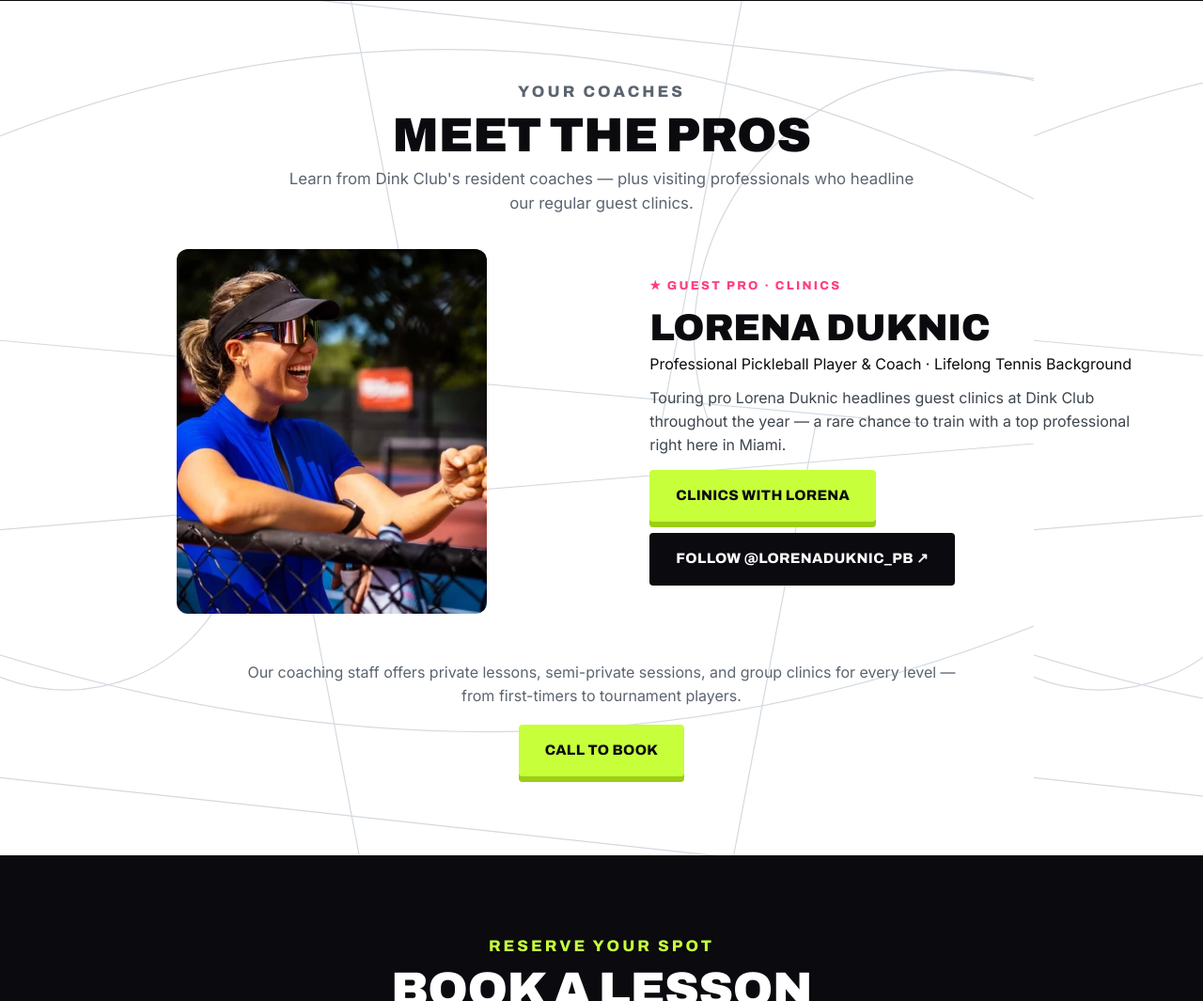
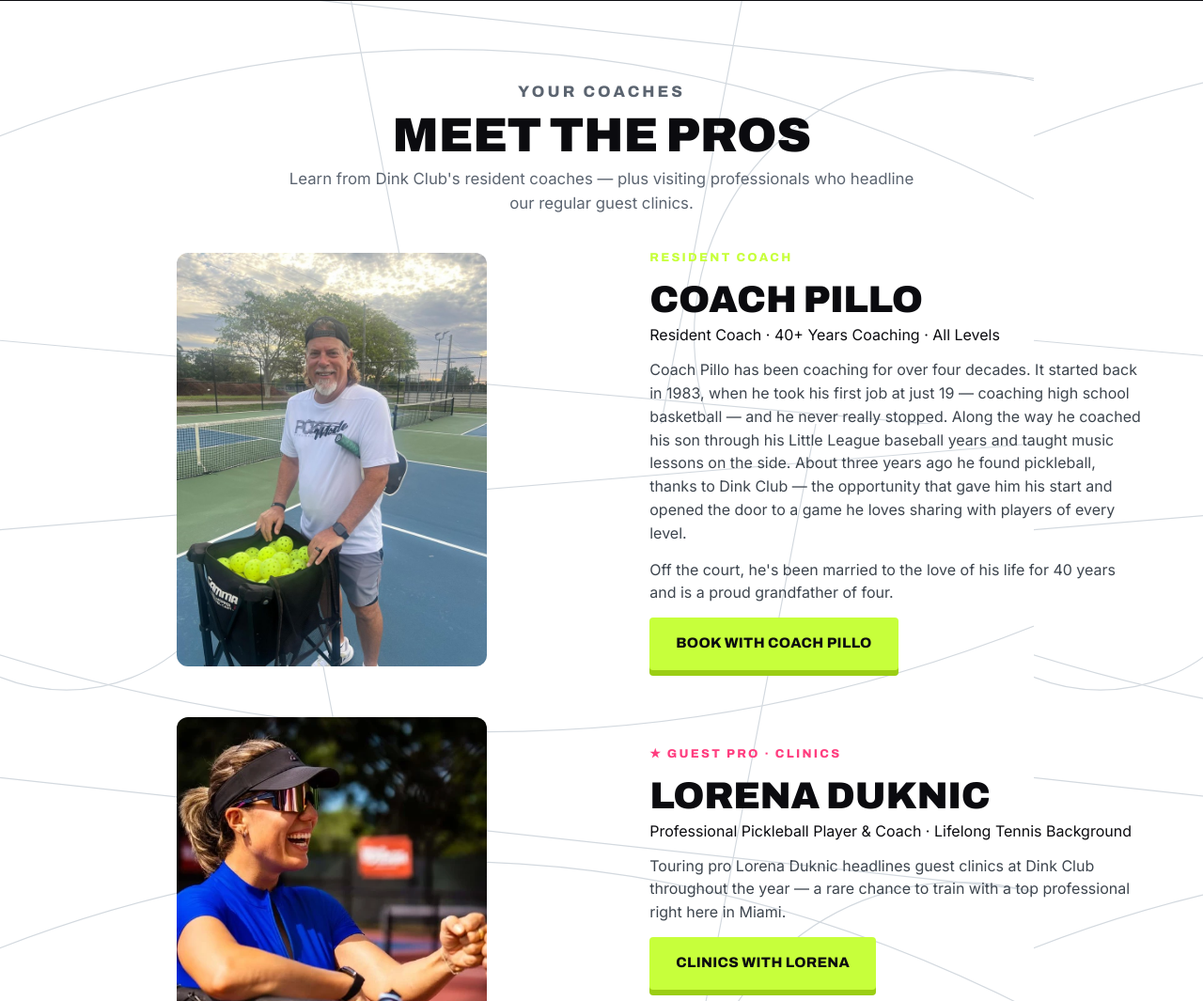
Before and after one commit to victorlazarus32/dinkclubwebsite, a plain HTML site: page lessons.html in a window 1280 px wide. Shown: the part 3870-4935 px from the top of the page at 94% size. Drawn offline with Linux system fonts and the light colour scheme.

Commit message:
Add Coach Pillo (resident coach) to lessons page with photo + bio

```diff
--- a/lessons.html
+++ b/lessons.html
@@ -202,6 +202,21 @@
   <div class="wrap">
     <div class="section-head" style="margin:0 auto 36px;text-align:center"><p class="eyebrow">Your Coaches</p><h2>Meet the Pros</h2><p>Learn from Dink Club's resident coaches — plus visiting professionals who headline our regular guest clinics.</p></div>
 
+    <!-- Resident coach: Coach Pillo -->
+    <div class="split" style="align-items:center;margin-bottom:50px">
+      <img src="assets/img/coach-pillo.jpg" alt="Coach Pillo — Dink Club resident pickleball coach, with a ball cart on the courts in Miami" width="900" height="1200" loading="lazy" style="width:100%;max-width:330px;aspect-ratio:auto;object-fit:contain;height:auto;border-radius:12px;display:block;margin:0 auto">
+      <div>
+        <p class="eyebrow" style="color:var(--volt)">Resident Coach</p>
+        <h2 style="font-size:clamp(1.7rem,3.5vw,2.5rem);margin-bottom:6px">Coach Pillo</h2>
+        <div class="cred" style="margin:0 0 12px">Resident Coach · 40+ Years Coaching · All Levels</div>
+        <p>Coach Pillo has been coaching for over four decades. It started back in 1983, when he took his first job at just 19 — coaching high school basketball — and he never really stopped. Along the way he coached his son through his Little League baseball years and taught music lessons on the side. About three years ago he found pickleball, thanks to Dink Club — the opportunity that gave him his start and opened the door to a game he loves sharing with players of every level.</p>
+        <p>Off the court, he's been married to the love of his life for 40 years and is a proud grandfather of four.</p>
+        <div style="display:flex;gap:12px;flex-wrap:wrap;margin-top:10px">
+          <a class="btn btn-volt" href="tel:+13058134238">Book with Coach Pillo</a>
+        </div>
+      </div>
+    </div>
+
     <!-- Featured guest pro: Lorena Duknic -->
     <div class="split" style="align-items:center;margin-bottom:50px">
       <img src="assets/img/lorena-new.webp" alt="Lorena Duknic — professional pickleball player and coach, on the courts" width="600" height="750" loading="lazy" style="width:100%;max-width:330px;aspect-ratio:auto;object-fit:contain;height:auto;border-radius:12px;display:block;margin:0 auto">
```
Also changed, not shown: assets/img/coach-pillo.jpg (added).
